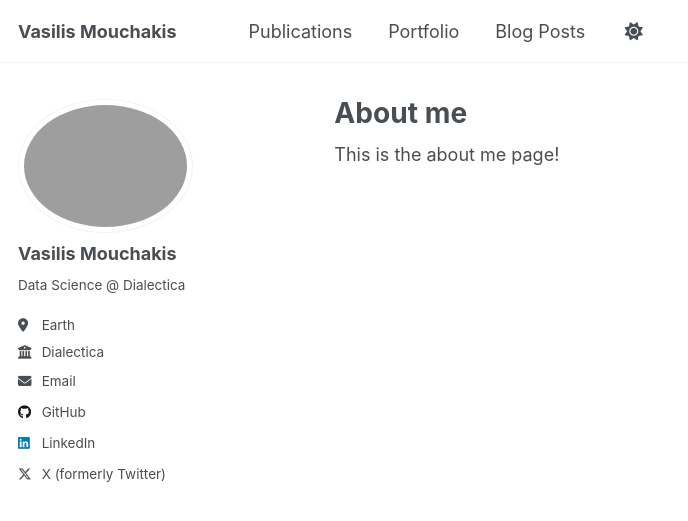
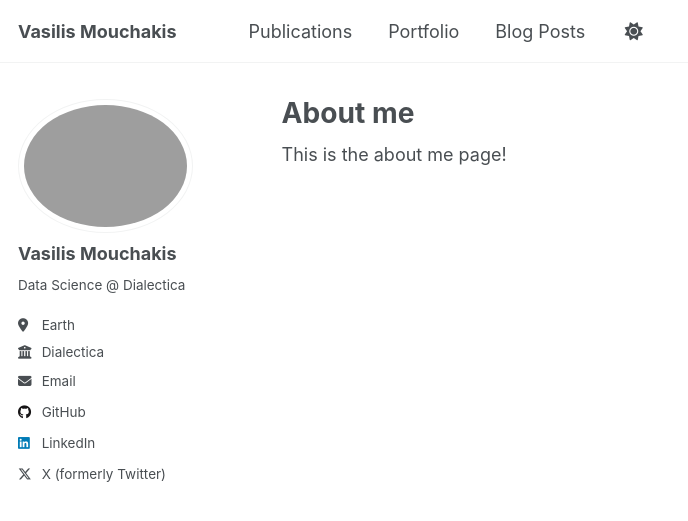
Before and after one commit to vmouchakis/vmouchakis.github.io, a Jekyll site: the page built from _pages/about.md, in a window 1280 px wide. Shown: the top 521 px of the page, without its empty margins (0-688 px from the left). Built offline with Jekyll 4.4.1, drawn with Linux system fonts in a browser that asks for light colours.

Commit message:
Revert "add space between side bar and main page"
This reverts commit 1f9a7d6288fb04348b599eb0d4542b36373fc153.

```diff
--- a/_sass/layout/_page.scss
+++ b/_sass/layout/_page.scss
@@ -19,8 +19,8 @@
 .page {
   @include breakpoint($large) {
     @include span(10 of 12 last);
-    @include prefix(1 of 12);
-    @include suffix(1.5 of 12);
+    @include prefix(0.5 of 12);
+    @include suffix(2 of 12);
   }
 
   .page__inner-wrap {
```
